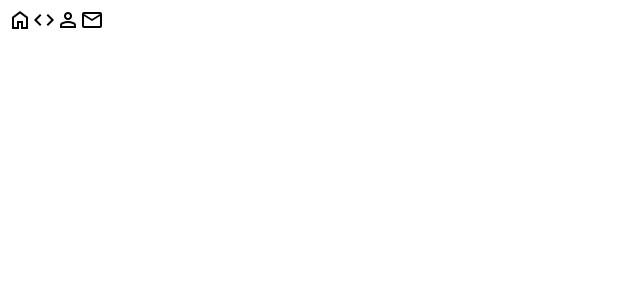
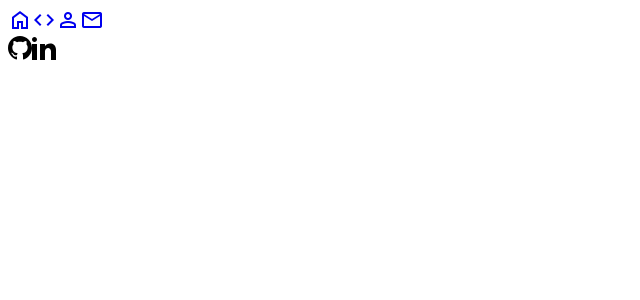
Before and after one commit to lukasjarmara/portfolio, a React (Create React App) app: page / in a window 1280 px wide. Shown: the top 300 px of the page, without its empty margins (0-640 px from the left). Built offline with nearby package versions, Linux system fonts and the light colour scheme.

Commit message:
Added links and socials to nav

```diff
--- a/src/Components/Nav.tsx
+++ b/src/Components/Nav.tsx
@@ -2,14 +2,47 @@
 
 const Nav: React.FC = () => {
   return (
-    <nav>
+    <nav className="">
       <div>
-        <span className="material-symbols-outlined">home</span>
-        <span className="material-symbols-outlined">code</span>
-        <span className="material-symbols-outlined">person</span>
-        <span className="material-symbols-outlined">mail</span>
+        <a href="#home">
+          <span className="material-symbols-outlined">home</span>
+        </a>
+        <a href="#code">
+          <span className="material-symbols-outlined">code</span>
+        </a>
+        <a href="#about">
+          <span className="material-symbols-outlined">person</span>
+        </a>
+        <a href="#contact">
+          <span className="material-symbols-outlined">mail</span>
+        </a>
       </div>
-      <div></div>
+      <div>
+        <span>
+          <a href="https://github.com/lukasjarmara">
+            <svg
+              xmlns="http://www.w3.org/2000/svg"
+              width="24"
+              height="24"
+              viewBox="0 0 24 24"
+            >
+              <path d="M12 0c-6.626 0-12 5.373-12 12 0 5.302 3.438 9.8 8.207 11.387.599.111.793-.261.793-.577v-2.234c-3.338.726-4.033-1.416-4.033-1.416-.546-1.387-1.333-1.756-1.333-1.756-1.089-.745.083-.729.083-.729 1.205.084 1.839 1.237 1.839 1.237 1.07 1.834 2.807 1.304 3.492.997.107-.775.418-1.305.762-1.604-2.665-.305-5.467-1.334-5.467-5.931 0-1.311.469-2.381 1.236-3.221-.124-.303-.535-1.524.117-3.176 0 0 1.008-.322 3.301 1.23.957-.266 1.983-.399 3.003-.404 1.02.005 2.047.138 3.006.404 2.291-1.552 3.297-1.23 3.297-1.23.653 1.653.242 2.874.118 3.176.77.84 1.235 1.911 1.235 3.221 0 4.609-2.807 5.624-5.479 5.921.43.372.823 1.102.823 2.222v3.293c0 .319.192.694.801.576 4.765-1.589 8.199-6.086 8.199-11.386 0-6.627-5.373-12-12-12z" />
+            </svg>
+          </a>
+        </span>
+        <span>
+          <a href="https://www.linkedin.com/in/luk%C3%A1%C5%A1-jarmara-9b5131239/">
+            <svg
+              xmlns="http://www.w3.org/2000/svg"
+              width="24"
+              height="24"
+              viewBox="0 0 24 24"
+            >
+              <path d="M4.98 3.5c0 1.381-1.11 2.5-2.48 2.5s-2.48-1.119-2.48-2.5c0-1.38 1.11-2.5 2.48-2.5s2.48 1.12 2.48 2.5zm.02 4.5h-5v16h5v-16zm7.982 0h-4.968v16h4.969v-8.399c0-4.67 6.029-5.052 6.029 0v8.399h4.988v-10.131c0-7.88-8.922-7.593-11.018-3.714v-2.155z" />
+            </svg>
+          </a>
+        </span>
+      </div>
     </nav>
   );
 };
```
